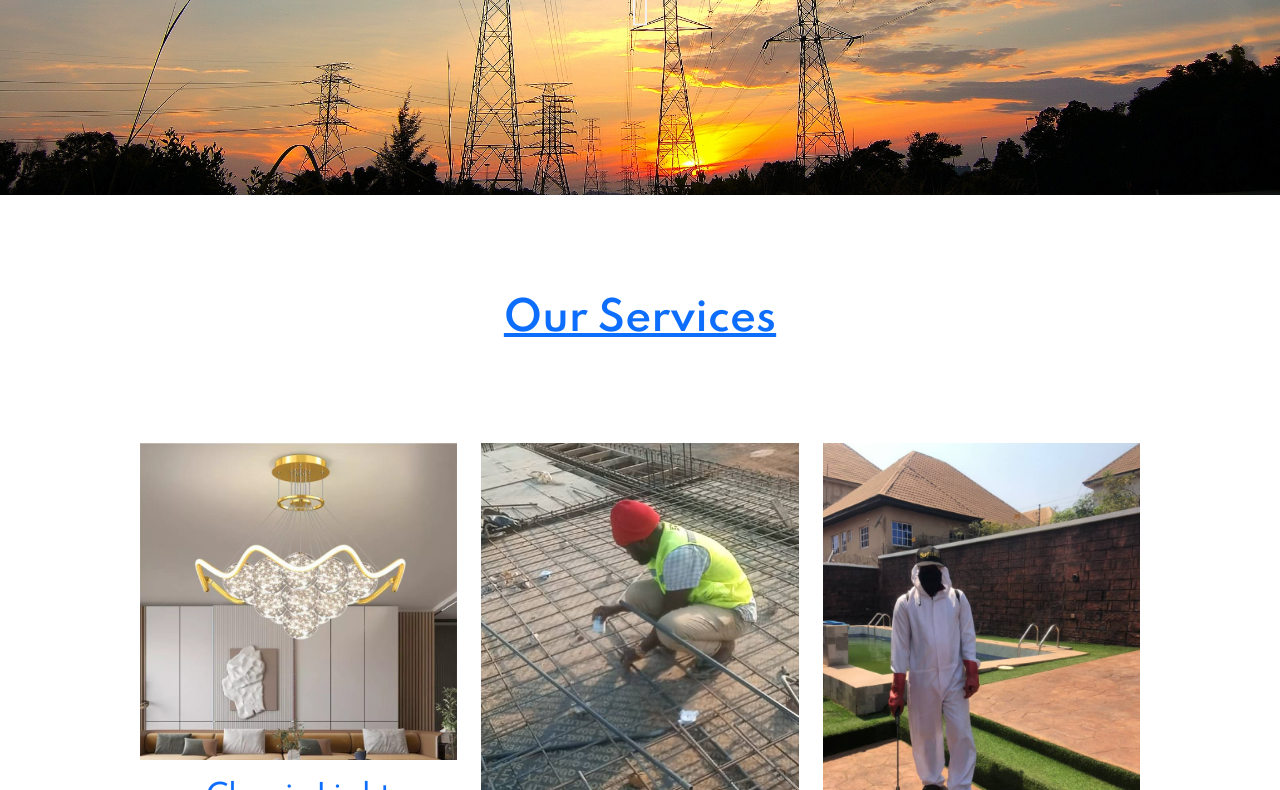
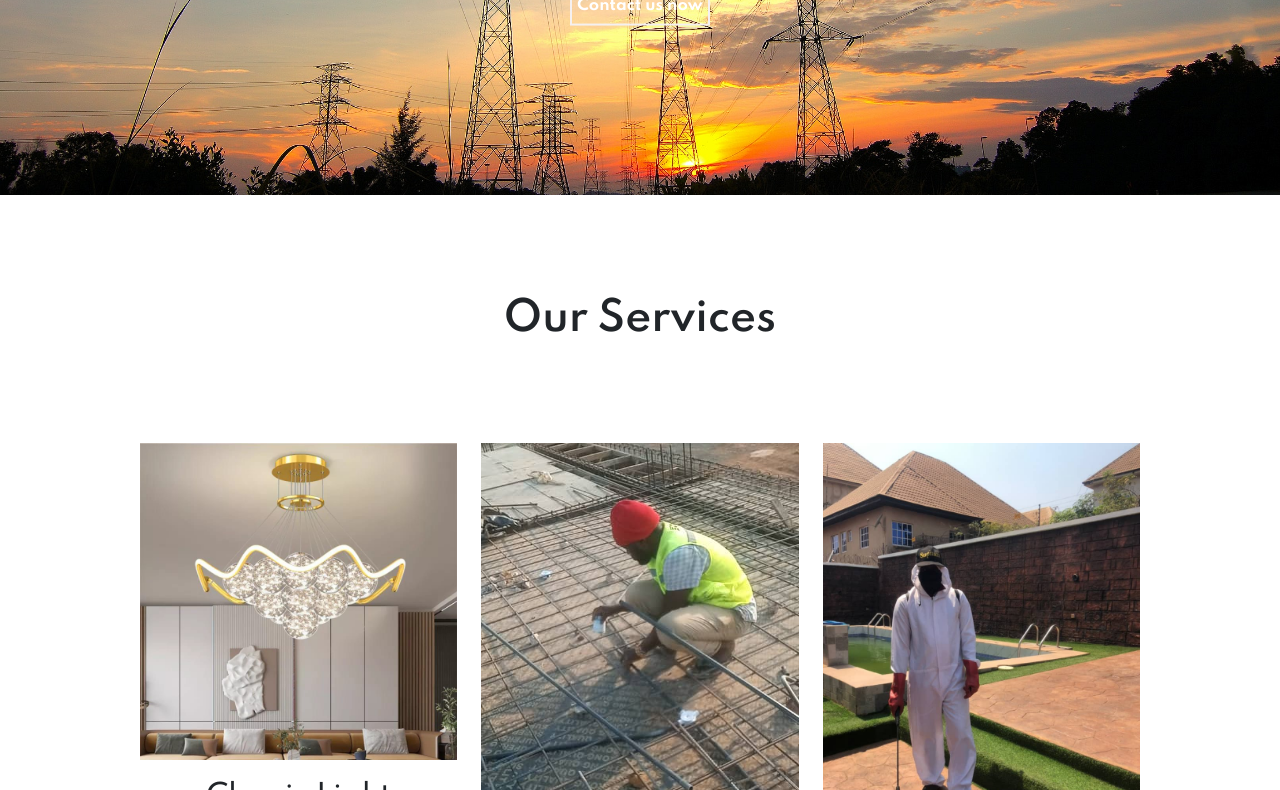
Before and after one commit to Ebussraph25/skida042.github.io, a website: page index.html in a window 1280 px wide. Shown: the part 525-1315 px from the top of the page. Drawn offline with nearby package versions, Linux system fonts and the light colour scheme.

Commit message:
Update index.html

```diff
--- a/index.html
+++ b/index.html
@@ -55,7 +55,7 @@
         <h1>Hire Us for All Kinds of Electrical Installation and Household Services</h1>
         <h4>Our Priority is the best for you</h4>
 
-            <a href="https://wa.me/+2348032251640"Contact us now</a>
+            <a href="https://wa.me/+2348032251640">Contact us now</a>
         </div>
 
 
```
